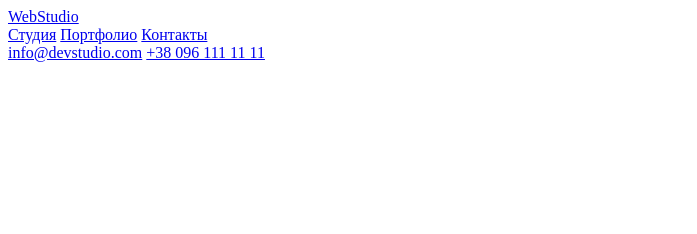
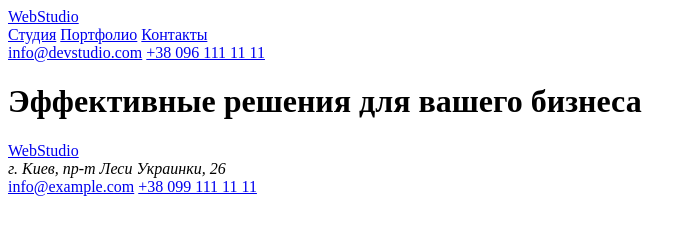
Before and after one commit to mykytastrybul/goit-markup-hw-01, a plain HTML site: page index.html in a window 1280 px wide. Shown: the whole page, without its empty margins (0-697 px from the left). Drawn offline with Linux system fonts and the light colour scheme.

Commit message:
Update index.html

```diff
--- a/index.html
+++ b/index.html
@@ -15,12 +15,25 @@
     </nav>
     <!-- Мыло + телефон -->
     <a href="info@devstudio.com" class="link">info@devstudio.com</a>
-    <a href="+38 096 111 11 11" class="link">+38 096 111 11 11</a>
+    <a href="Телефон" class="link">+38 096 111 11 11</a>
   </div>
 </header>
 <main>
+  <div>
+    <h1>Эффективные решения для вашего бизнеса</h1>
+
+  </div>
+  <div>
+
+  </div>
 </main>
 <footer>
+  <div>
+    <a href="WebStudio" class="link">WebStudio</a>
+    <address>г. Киев, пр-т Леси Украинки, 26</address>
+    <a href="info@example.com" class="link">info@example.com</a>
+    <a href="Телефон" class="link">+38 099 111 11 11</a>
+  </div>
 </footer>
 </body>
 </html>
```
